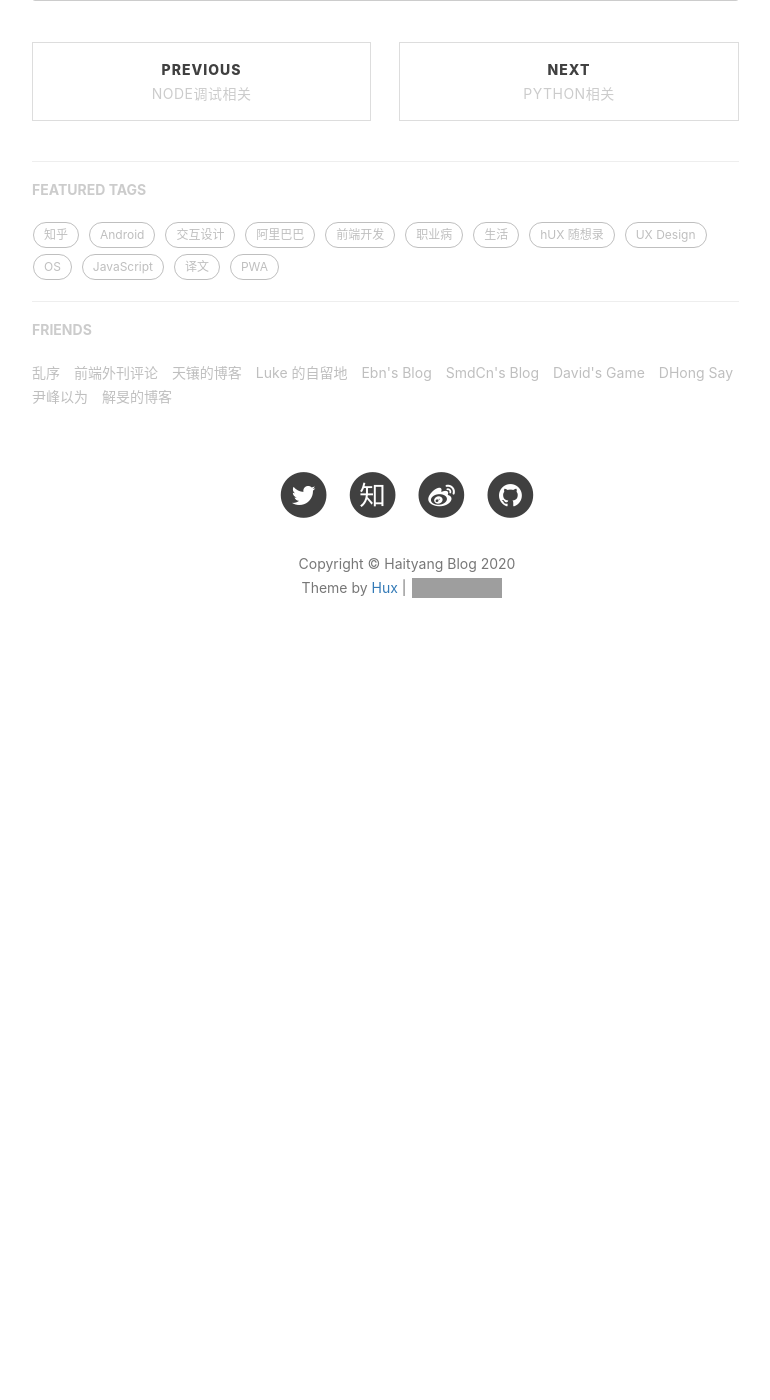
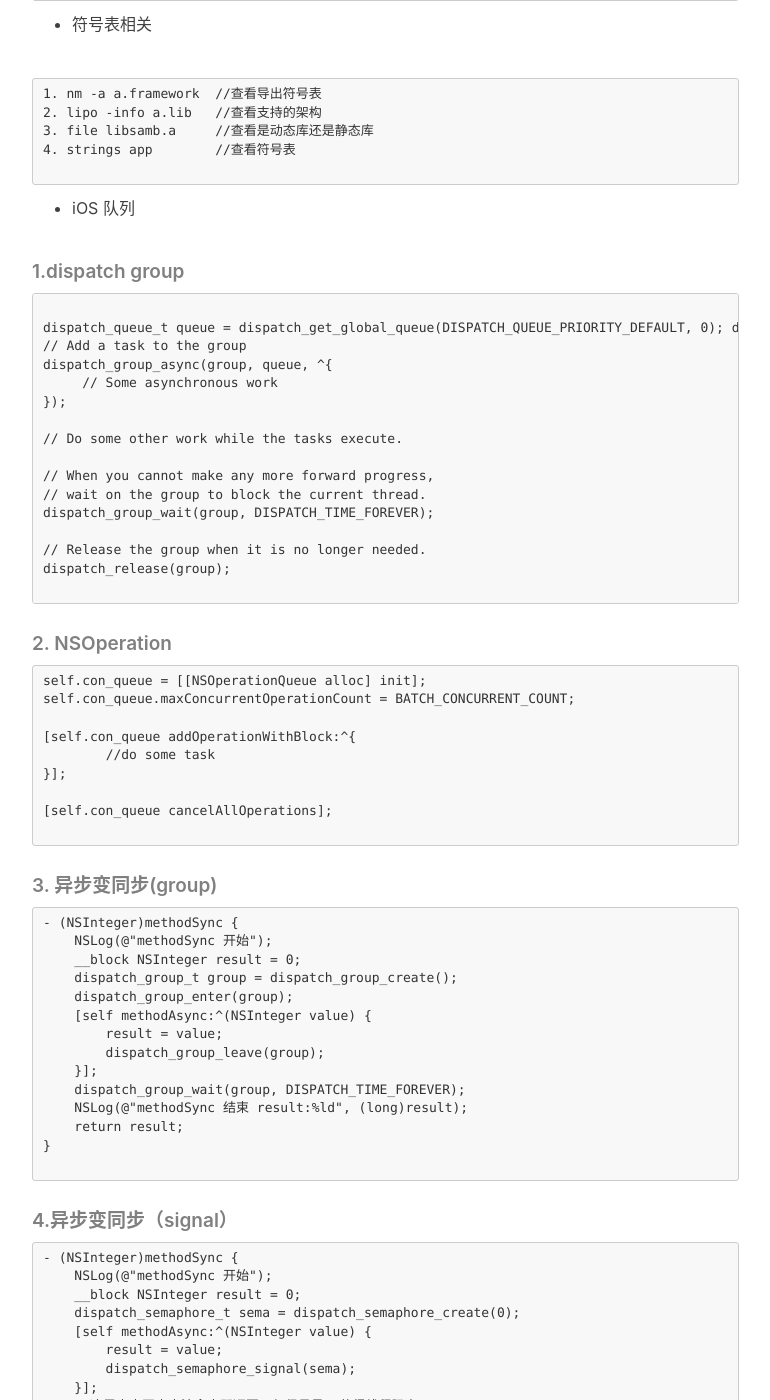
Before and after one commit to haityang/haityang.github.io, a Jekyll site: the page built from _posts/2018-06-03-iOS命令相关.markdown, in a window 1280 px wide and 1400 px high, scrolled down 2265 px. Shown: the whole window, without its empty margins (233-1003 px from the left). Built offline with Jekyll 4.4.1, drawn with Linux system fonts in a browser that asks for light colours; nearby versions of some CDN libraries; our own code applies the rules of GitHub Pages for plain Markdown files; comment, search, counter and statistics services are not loaded; before the commit the page ends 2957 px from its top, so only the background shows below that; some of the changed text lies outside the part shown; grey boxes are pictures that could not be loaded.

Commit message:
new post

````diff
--- a/_posts/2018-05-30-Git操作.markdown
+++ b/_posts/2018-05-30-Git操作.markdown
@@ -111,7 +111,7 @@ git branch --contains f3a765986201dfc4052d19f482602bfe8eb92870
 ----------------------
 
 ```
-git log dev --oneline --author=yanghaitao //只看某分枝的提交记录
+git log dev --oneline --author=yanghaitao --since=2020.7.20 --until=2020.7.25 //只看某分枝的提交记录
 
 
 git log --pretty=oneline -p -- CTInlandFlightOrderViewController.m //查看文件的修改记录,-p 显示patch信息
--- a/_posts/2018-06-03-iOS命令相关.markdown
+++ b/_posts/2018-06-03-iOS命令相关.markdown
@@ -97,3 +97,140 @@ It's hard to find the UI code which is not executed in main thread sometimes. Yo
 可以在菜单: Product -> Scheme -> Edit Scheme.  "Run" 选项里, 找到 "Arguments" , 然后在 "Environmental Variables" 一行, 添加CG_CONTEXT_SHOW_BACKTRACE （或 CG_NUMERICS_SHOW_BACKTRACE等 ， 看你运行时候的提示而定 ）并且把数值设置为 YES.
 
 ```
+
+* 符号表相关
+
+```
+1. nm -a a.framework  //查看导出符号表
+2. lipo -info a.lib   //查看支持的架构
+3. file libsamb.a     //查看是动态库还是静态库
+4. strings app        //查看符号表
+
+```
+
+* iOS 队列
+
+##### 1.dispatch group
+
+```
+
+dispatch_queue_t queue = dispatch_get_global_queue(DISPATCH_QUEUE_PRIORITY_DEFAULT, 0); dispatch_group_t group = dispatch_group_create();
+// Add a task to the group
+dispatch_group_async(group, queue, ^{
+     // Some asynchronous work
+});
+
+// Do some other work while the tasks execute.
+
+// When you cannot make any more forward progress,
+// wait on the group to block the current thread.
+dispatch_group_wait(group, DISPATCH_TIME_FOREVER);
+
+// Release the group when it is no longer needed.
+dispatch_release(group);
+
+```
+
+##### 2. NSOperation
+
+```
+self.con_queue = [[NSOperationQueue alloc] init];
+self.con_queue.maxConcurrentOperationCount = BATCH_CONCURRENT_COUNT;
+
+[self.con_queue addOperationWithBlock:^{
+	//do some task
+}];
+
+[self.con_queue cancelAllOperations];
+
+```
+
+##### 3. 异步变同步(group)
+
+```
+- (NSInteger)methodSync {
+    NSLog(@"methodSync 开始");
+    __block NSInteger result = 0;
+    dispatch_group_t group = dispatch_group_create();
+    dispatch_group_enter(group);
+    [self methodAsync:^(NSInteger value) {
+        result = value;
+        dispatch_group_leave(group);
+    }];
+    dispatch_group_wait(group, DISPATCH_TIME_FOREVER);
+    NSLog(@"methodSync 结束 result:%ld", (long)result);
+    return result;
+}
+
+```
+
+##### 4.异步变同步（signal）
+
+```
+- (NSInteger)methodSync {
+    NSLog(@"methodSync 开始");
+    __block NSInteger result = 0;
+    dispatch_semaphore_t sema = dispatch_semaphore_create(0);
+    [self methodAsync:^(NSInteger value) {
+        result = value;
+        dispatch_semaphore_signal(sema);
+    }];
+   // 这里本来同步方法会立即返回，但信号量=0使得线程阻塞
+   // 当异步方法回调之后，发送信号，信号量变为1，这里的阻塞将被解除，从而返回正确的结果
+    dispatch_semaphore_wait(sema, DISPATCH_TIME_FOREVER);
+    NSLog(@"methodSync 结束 result:%ld", (long)result);
+    return result;
+}
+
+```
+
+##### 5.利用group实现异步while循环
+
+```
+    for billId in bills.keys {
+        group.enter()
+        print("Entering")
+        Database.database().reference().child("bills").child(billId).observeSingleEvent(of: .value, with: { (snapshot) in
+            guard let bill = snapshot.value as? [String: AnyObject] else {
+                return
+            }
+            if let amount = bill["amount"] as? Double {
+                runningTotal += amount
+            }
+            group.leave()
+            print("Leaving")
+        })
+        group.wait()
+    }
+    completion(runningTotal)
+
+```
+
+##### 6.auto release pool 与 loop
+
+```
+while ([rs next]) {
+    @autoreleasepool {
+        NSDictionary *dict = [self dictFromXX];
+        //...
+    }
+}
+
+或者-------------
+@autoreleasepool {
+    while ([rs next]) {
+        NSDictionary *dict = [self dictFromXX];
+        //...
+    }
+}
+
+```
+
+##### 7.多线程信号量编程时注意的点
+
+```
+1.要注意signal loop的退出问题。
+2.要注意signal loop的线程阻塞问题。
+3.要注意线程安全问题。
+
+```
--- a/_posts/2020-4-16-Ruby相关.markdown
+++ b/_posts/2020-4-16-Ruby相关.markdown
@@ -14,7 +14,7 @@ $ brew switch openssl 1.0.2s
 
 ```
 // 安装rvm，可能被强了，需要想办法翻墙，比如代理、Lantern
-$ curl -L get.rvm.io | bash -s stable
+$ curl -L get.rvm.io | bash -s stable --auto-dotfiles
 // 要想使用 'rvm'命令需要执行下面一行代码
 $ source ~/.rvm/scripts/rvm
 
````
Also changed, not shown: _posts/2018-10-22-Svn操作.markdown (+30 -9 lines), _posts/2020-8-28-Flutter 相关.markdown (added, +23 -0 lines).
